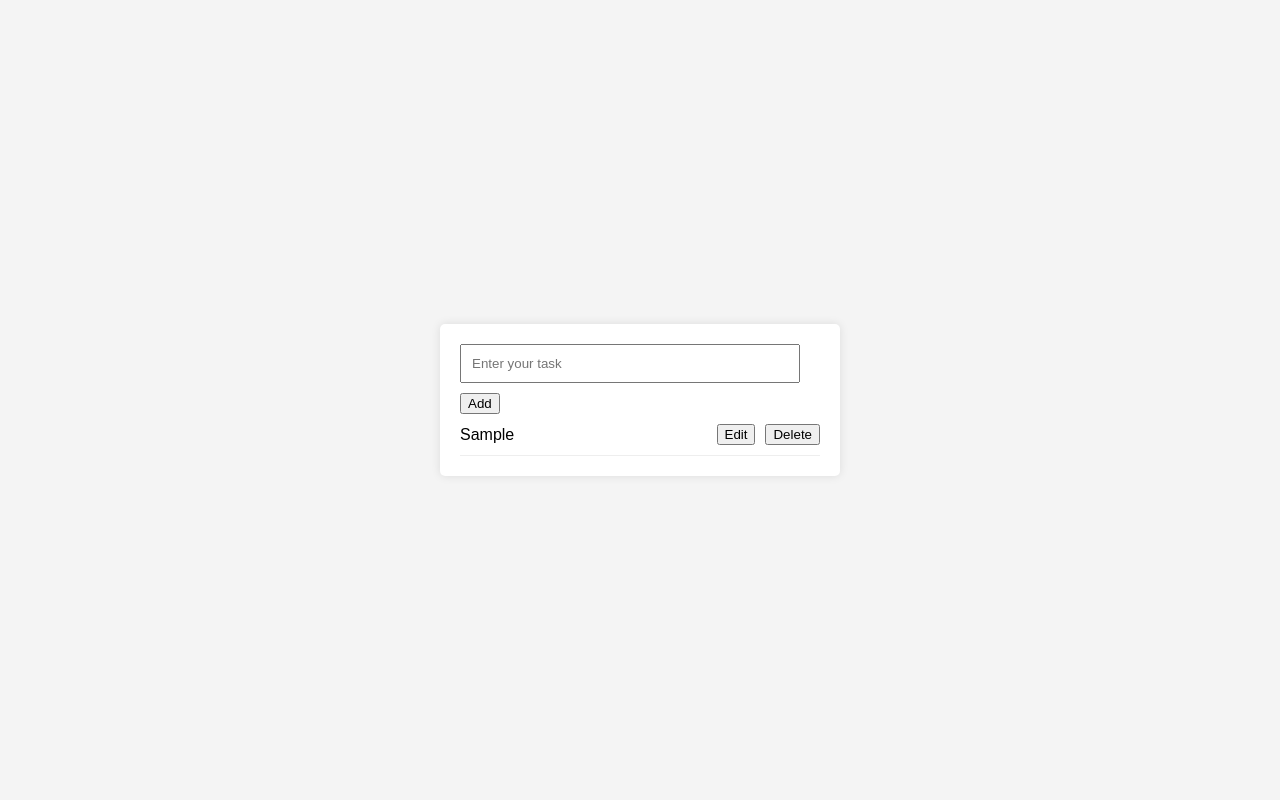
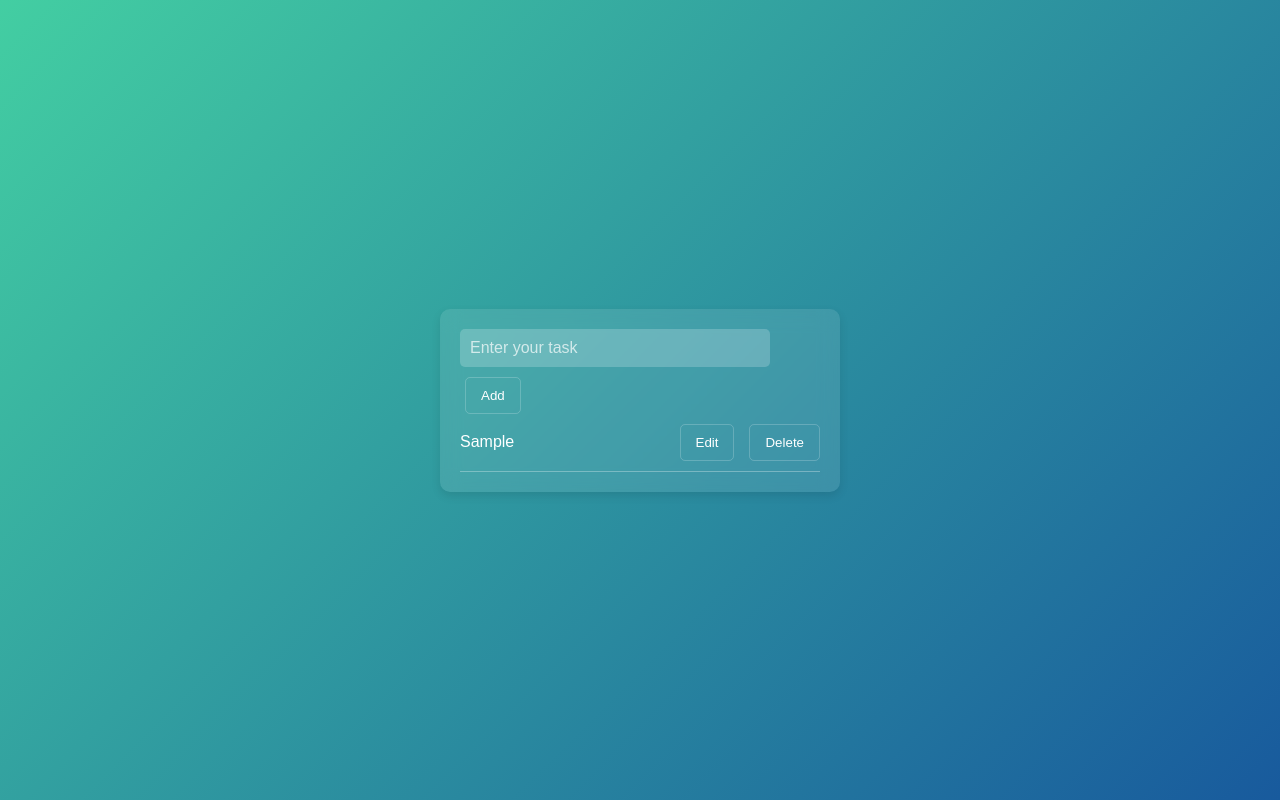
Before and after one commit to Swap-2005/To-Do-list, a plain HTML site: page index.html in a window 1280 px wide. Both pictures are taken after typing "Sample" into the empty fields and a click on the button "Add". Drawn offline with Linux system fonts and the light colour scheme.

Commit message:
Update index.html

```diff
--- a/index.html
+++ b/index.html
@@ -7,7 +7,7 @@
   <style>
     body {
       font-family: Arial, sans-serif;
-      background-color: #f4f4f4;
+      background: linear-gradient(135deg, #43cea2, #185a9d);
       margin: 0;
       display: flex;
       justify-content: center;
@@ -18,31 +18,73 @@
     #todo-container {
       max-width: 400px;
       width: 100%;
-      background-color: #fff;
-      box-shadow: 0 0 10px rgba(0, 0, 0, 0.1);
-      border-radius: 5px;
+      background: rgba(255, 255, 255, 0.1);
+      box-shadow: 0 4px 10px rgba(0, 0, 0, 0.1);
+      border-radius: 10px;
       padding: 20px;
       box-sizing: border-box;
+      backdrop-filter: blur(10px);
     }
 
     #task-input {
-      width: calc(100% - 20px);
+      width: calc(100% - 70px); /* Adjusted width to make room for the add button */
       padding: 10px;
       margin-bottom: 10px;
-      box-sizing: border-box;
+      border: none;
+      background: rgba(255, 255, 255, 0.2);
+      border-radius: 5px;
+      color: #fff;
+      font-size: 16px;
+      display: inline-block; /* Aligns input and button */
+    }
+
+    #task-input::placeholder {
+      color: rgba(255, 255, 255, 0.7);
+    }
+
+    #todo-container button { /* Style for the add button */
+      border: 1px solid rgba(255, 255, 255, 0.2);
+      padding: 10px 15px;
+      cursor: pointer;
+      border-radius: 5px;
+      background: transparent;
+      color: #fff;
+      transition: 0.3s;
+      display: inline-block; /* Aligns input and button */
+      vertical-align: top; /* Aligns button with top of input */
+      margin-left: 5px; /* Adds space between input and button */
+    }
+
+    #todo-container button:hover {
+      border-color: rgba(255, 255, 255, 0.4);
     }
 
     .task-item {
       display: flex;
       justify-content: space-between;
       align-items: center;
-      border-bottom: 1px solid #eee;
+      border-bottom: 1px solid rgba(255, 255, 255, 0.3);
       padding: 10px 0;
+      color: #fff;
     }
 
     .task-buttons {
       display: flex;
       gap: 10px;
+    }
+
+    .task-buttons button {
+      border: 1px solid rgba(255, 255, 255, 0.2);
+      padding: 5px 10px;
+      cursor: pointer;
+      border-radius: 5px;
+      background: transparent;
+      color: #fff;
+      transition: 0.3s;
+    }
+
+    .task-buttons button:hover {
+      border-color: rgba(255, 255, 255, 0.4);
     }
   </style>
 </head>
```
